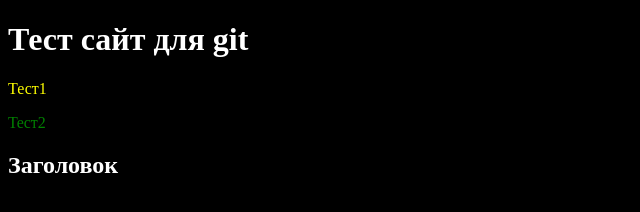
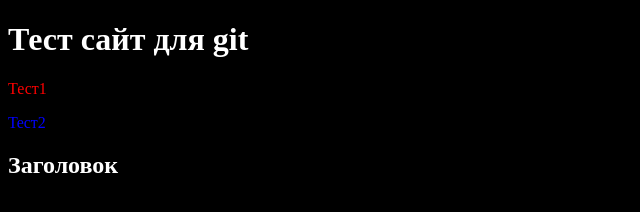
Before and after one commit to zarram89/html-academy-git-tutorial, a plain HTML site: page index.html in a window 1280 px wide. Shown: the full height of the page, 0-640 px from the left. Drawn offline with Linux system fonts and the light colour scheme.

Commit message:
Возращает абзацам синие и красные цвета

```diff
--- a/styles.css
+++ b/styles.css
@@ -4,9 +4,9 @@
 }
 
 .one {
-  color: yellow;
+  color: red;
 }
 
 .two {
-  color: green;
+  color: blue ;
 }
```
